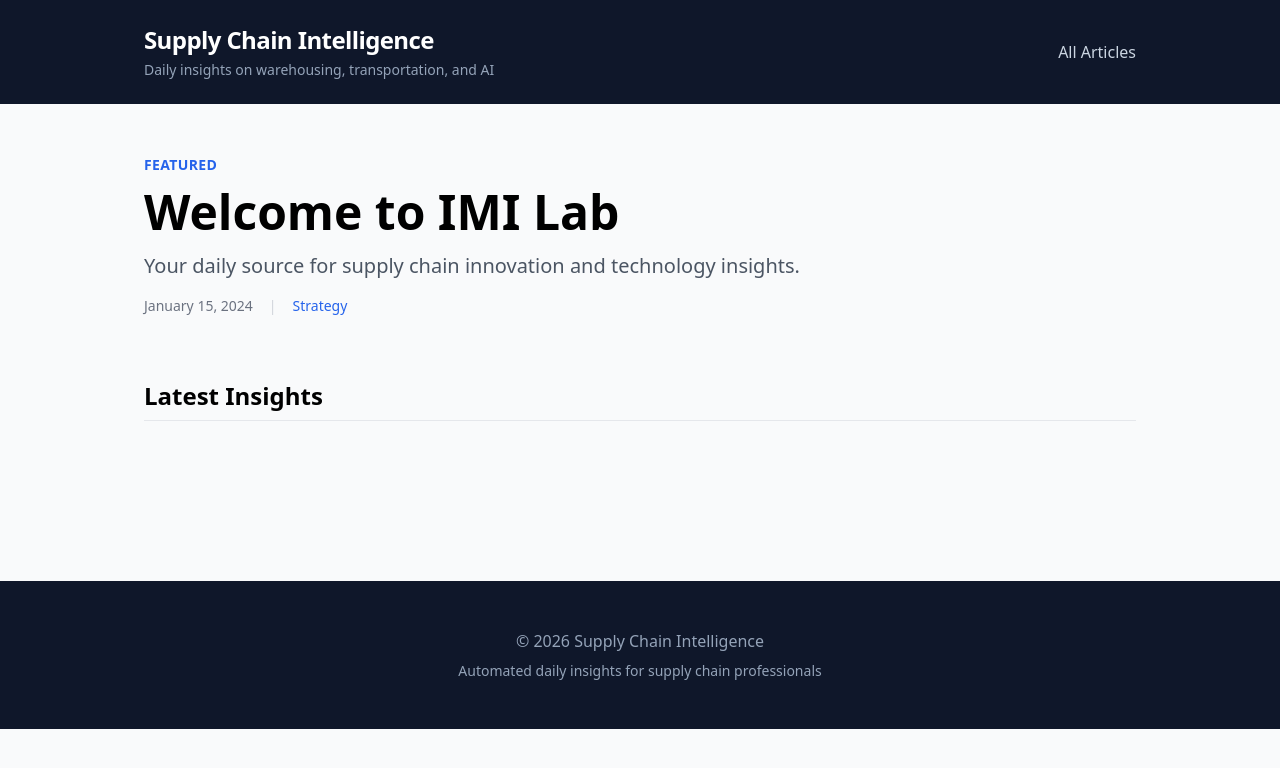
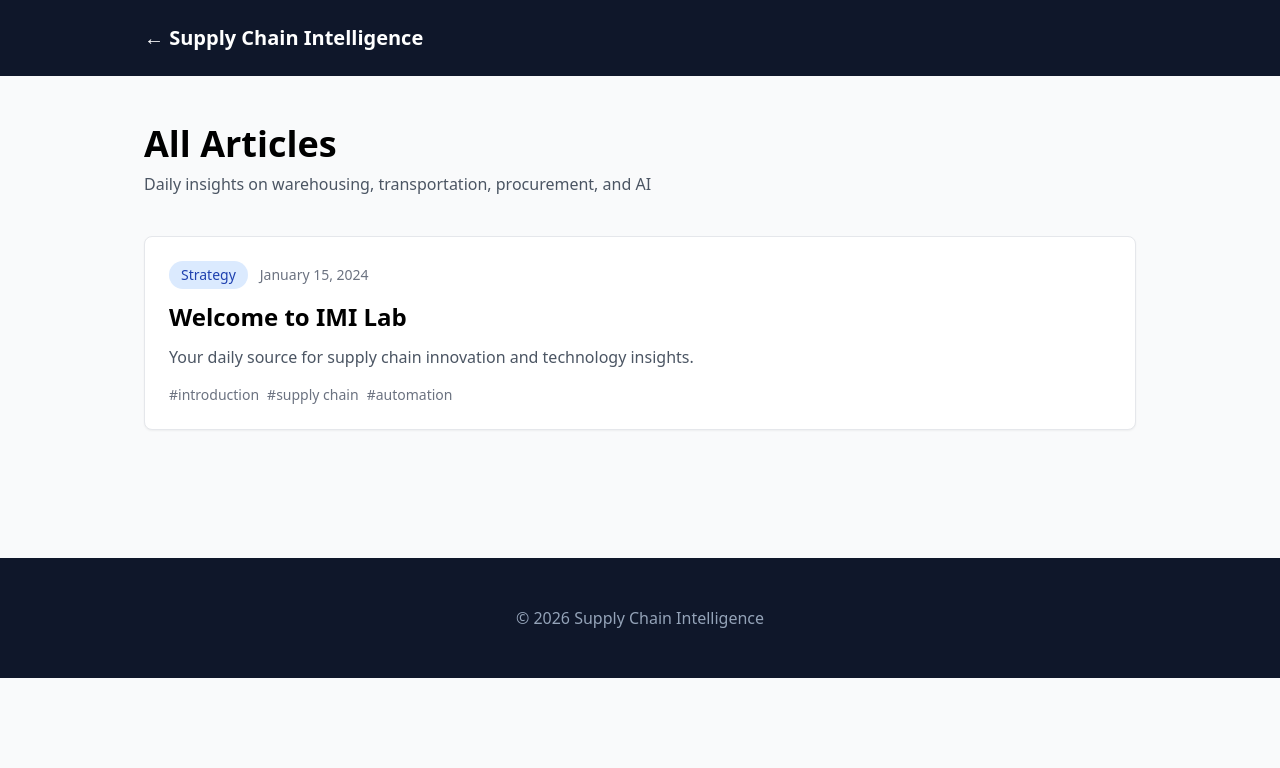
Before and after one commit to venkataramanik/imi-lab, an Astro site: page / in a window 1280 px wide. Built offline with nearby package versions, Linux system fonts and the light colour scheme; Astro itself is replaced by a stand-in of ours.

Commit message:
Update index.astro

```diff
--- a/src/pages/index.astro
+++ b/src/pages/index.astro
@@ -3,8 +3,6 @@ import { getCollection } from 'astro:content';
 
 const posts = await getCollection('posts');
 const sorted = posts.sort((a, b) => b.data.pubDate - a.data.pubDate);
-const featured = sorted.find(p => p.data.featured);
-const recent = sorted.filter(p => p !== featured).slice(0, 5);
 ---
 
 <!DOCTYPE html>
@@ -12,62 +10,44 @@ const recent = sorted.filter(p => p !== featured).slice(0, 5);
 <head>
   <meta charset="UTF-8" />
   <meta name="viewport" content="width=device-width, initial-scale=1.0" />
-  <title>Supply Chain Intelligence | Daily Insights</title>
-  <meta name="description" content="Daily insights on warehousing, transportation, procurement, and AI for supply chain professionals." />
+  <title>All Articles | Supply Chain Intelligence</title>
 </head>
 <body class="bg-gray-50 font-sans">
   <header class="bg-slate-900 text-white">
-    <nav class="max-w-5xl mx-auto px-4 py-6 flex justify-between items-center">
-      <div>
-        <a href="/" class="text-2xl font-bold tracking-tight">Supply Chain Intelligence</a>
-        <p class="text-slate-400 text-sm mt-1">Daily insights on warehousing, transportation, and AI</p>
-      </div>
-      <a href="/blog" class="text-slate-300 hover:text-white font-medium">All Articles</a>
+    <nav class="max-w-5xl mx-auto px-4 py-6">
+      <a href="/" class="text-xl font-bold">← Supply Chain Intelligence</a>
     </nav>
   </header>
 
   <main class="max-w-5xl mx-auto px-4 py-12">
-    {featured && (
-      <section class="mb-16">
-        <span class="text-sm font-semibold text-blue-600 uppercase tracking-wide">Featured</span>
-        <h1 class="text-4xl md:text-5xl font-bold mt-3 mb-4 leading-tight">
-          <a href={`/blog/${featured.slug}`} class="hover:text-blue-700 transition-colors">{featured.data.title}</a>
-        </h1>
-        <p class="text-xl text-gray-600 mb-4 max-w-3xl">{featured.data.description}</p>
-        <div class="flex items-center gap-4 text-sm text-gray-500">
-          <time datetime={featured.data.pubDate}>
-            {new Date(featured.data.pubDate).toLocaleDateString('en-US', {month: 'long', day: 'numeric', year: 'numeric'})}
-          </time>
-          <span class="text-gray-300">|</span>
-          <span class="text-blue-600 font-medium">{featured.data.category}</span>
-        </div>
-      </section>
-    )}
+    <h1 class="text-4xl font-bold mb-2">All Articles</h1>
+    <p class="text-gray-600 mb-10">Daily insights on warehousing, transportation, procurement, and AI</p>
 
-    <section>
-      <h2 class="text-2xl font-bold mb-8 pb-2 border-b">Latest Insights</h2>
-      <div class="grid gap-8 md:grid-cols-2">
-        {recent.map(post => (
-          <article class="group">
-            <span class="text-sm font-medium text-blue-600">{post.data.category}</span>
-            <h3 class="text-xl font-semibold mt-2 mb-3 group-hover:text-blue-700 transition-colors">
-              <a href={`/blog/${post.slug}`}>{post.data.title}</a>
-            </h3>
-            <p class="text-gray-600 mb-3 line-clamp-2">{post.data.description}</p>
+    <div class="space-y-8">
+      {sorted.map(post => (
+        <article class="bg-white p-6 rounded-lg shadow-sm border hover:shadow-md transition-shadow">
+          <div class="flex items-center gap-3 mb-3">
+            <span class="px-3 py-1 bg-blue-100 text-blue-800 text-sm font-medium rounded-full">{post.data.category}</span>
             <time class="text-sm text-gray-500" datetime={post.data.pubDate}>
-              {new Date(post.data.pubDate).toLocaleDateString('en-US', {month: 'short', day: 'numeric'})}
+              {new Date(post.data.pubDate).toLocaleDateString('en-US', {month: 'long', day: 'numeric', year: 'numeric'})}
             </time>
-          </article>
-        ))}
-      </div>
-    </section>
+          </div>
+          <h2 class="text-2xl font-bold mb-3">
+            <a href={`/blog/${post.slug}`} class="hover:text-blue-700 transition-colors">{post.data.title}</a>
+          </h2>
+          <p class="text-gray-600 mb-4">{post.data.description}</p>
+          <div class="flex gap-2">
+            {post.data.tags.map(tag => (
+              <span class="text-sm text-gray-500">#{tag}</span>
+            ))}
+          </div>
+        </article>
+      ))}
+    </div>
   </main>
 
-  <footer class="bg-slate-900 text-slate-400 py-12 mt-20">
-    <div class="max-w-5xl mx-auto px-4 text-center">
-      <p class="mb-2">&copy; {new Date().getFullYear()} Supply Chain Intelligence</p>
-      <p class="text-sm">Automated daily insights for supply chain professionals</p>
-    </div>
+  <footer class="bg-slate-900 text-slate-400 py-12 mt-20 text-center">
+    <p>&copy; {new Date().getFullYear()} Supply Chain Intelligence</p>
   </footer>
 </body>
 </html>
```
